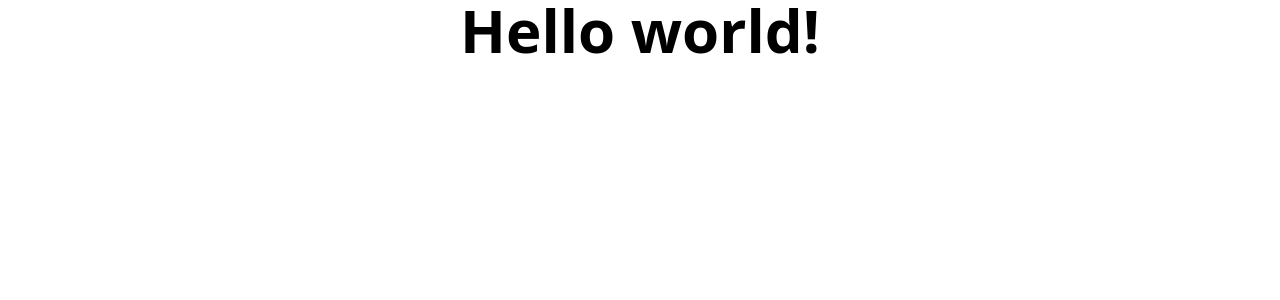
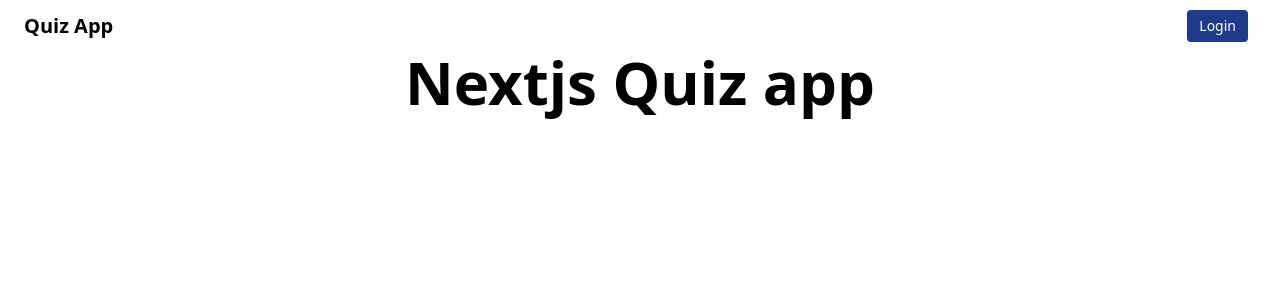
Before and after one commit to faisalamin001/quiz_app, a Next.js app: page / in a window 1280 px wide. Shown: the top 300 px of the page. Built offline with nearby package versions, Linux system fonts and the light colour scheme; no server answers.

Commit message:
next-auth added in header

```diff
--- /dev/null
+++ b/components/Header.jsx
@@ -0,0 +1,38 @@
+import { useSession, signIn, signOut } from 'next-auth/react';
+
+export const Header = () => {
+  const { data: session } = useSession();
+
+  return (
+    <header>
+      <nav className='bg-white border-gray-200 px-4 lg:px-6 py-2.5 dark:bg-gray-800'>
+        <div className='flex flex-wrap justify-between items-center mx-auto max-w-screen-xl'>
+          <a href='https://flowbite.com' className='flex items-center'>
+            <span className='self-center text-xl font-semibold whitespace-nowrap dark:text-white'>
+              Quiz App
+            </span>
+          </a>
+          <div className='flex items-center lg:order-2'>
+            {session ? (
+              <a
+                onClick={() => signOut()}
+                href='#'
+                className='text-white bg-blue-900 hover:bg-blue-800  font-medium rounded text-sm px-2 lg:px-3 py-1 lg:py-1.5 mr-2 dark:bg-blue-600 dark:hover:bg-blue-700  '
+              >
+                Logout as {session.user.name}
+              </a>
+            ) : (
+              <a
+                onClick={() => signIn()}
+                href='#'
+                className='text-white bg-blue-900 hover:bg-blue-800  font-medium rounded text-sm px-2 lg:px-3 py-1 lg:py-1.5 mr-2 dark:bg-blue-600 dark:hover:bg-blue-700  '
+              >
+                Login
+              </a>
+            )}
+          </div>
+        </div>
+      </nav>
+    </header>
+  );
+};
--- a/package.json
+++ b/package.json
@@ -15,6 +15,7 @@
     "eslint": "8.37.0",
     "eslint-config-next": "13.2.4",
     "next": "13.2.4",
+    "next-auth": "^4.21.0",
     "react": "18.2.0",
     "react-dom": "18.2.0",
     "typescript": "5.0.3"
--- a/src/pages/_app.tsx
+++ b/src/pages/_app.tsx
@@ -1,6 +1,14 @@
-import '@/styles/globals.css'
-import type { AppProps } from 'next/app'
+import '@/styles/globals.css';
+import type { AppProps } from 'next/app';
+import { SessionProvider } from 'next-auth/react';
 
-export default function App({ Component, pageProps }: AppProps) {
-  return <Component {...pageProps} />
+export default function App({
+  Component,
+  pageProps: { session, ...pageProps },
+}: AppProps) {
+  return (
+    <SessionProvider session={session}>
+      <Component {...pageProps} />
+    </SessionProvider>
+  );
 }
--- /dev/null
+++ b/src/pages/api/auth/[...nextauth].js
@@ -0,0 +1,20 @@
+import NextAuth from 'next-auth';
+import GithubProvider from 'next-auth/providers/github';
+import GoogleProvider from 'next-auth/providers/google';
+
+export const authOptions = {
+  // Configure one or more authentication providers
+  providers: [
+    GoogleProvider({
+      clientId: process.env.GOOGLE_CLIENT_ID,
+      clientSecret: process.env.GOOGLE_CLIENT_SECRET,
+    }),
+    GithubProvider({
+      clientId: process.env.GITHUB_ID,
+      clientSecret: process.env.GITHUB_SECRET,
+    }),
+    // ...add more providers here
+  ],
+};
+
+export default NextAuth(authOptions);
--- a/src/pages/index.tsx
+++ b/src/pages/index.tsx
@@ -1,20 +1,17 @@
 import Head from 'next/head';
-import Image from 'next/image';
-import { Inter } from 'next/font/google';
-import styles from '@/styles/Home.module.css';
-
-const inter = Inter({ subsets: ['latin'] });
+import { Header } from '../../components/Header';
 
 export default function Home() {
   return (
     <>
       <Head>
-        <title>Create Next App</title>
+        <title>Quiz App</title>
         <meta name='description' content='Generated by create next app' />
         <meta name='viewport' content='width=device-width, initial-scale=1' />
         <link rel='icon' href='/favicon.ico' />
       </Head>
-      <h1 className='text-6xl font-bold text-center'>Hello world!</h1>
+      <Header />
+      <h1 className='text-6xl font-bold text-center'>Nextjs Quiz app</h1>
     </>
   );
 }
```
Also changed, not shown: 1 other file (tests, documents, lock files or other folders).
